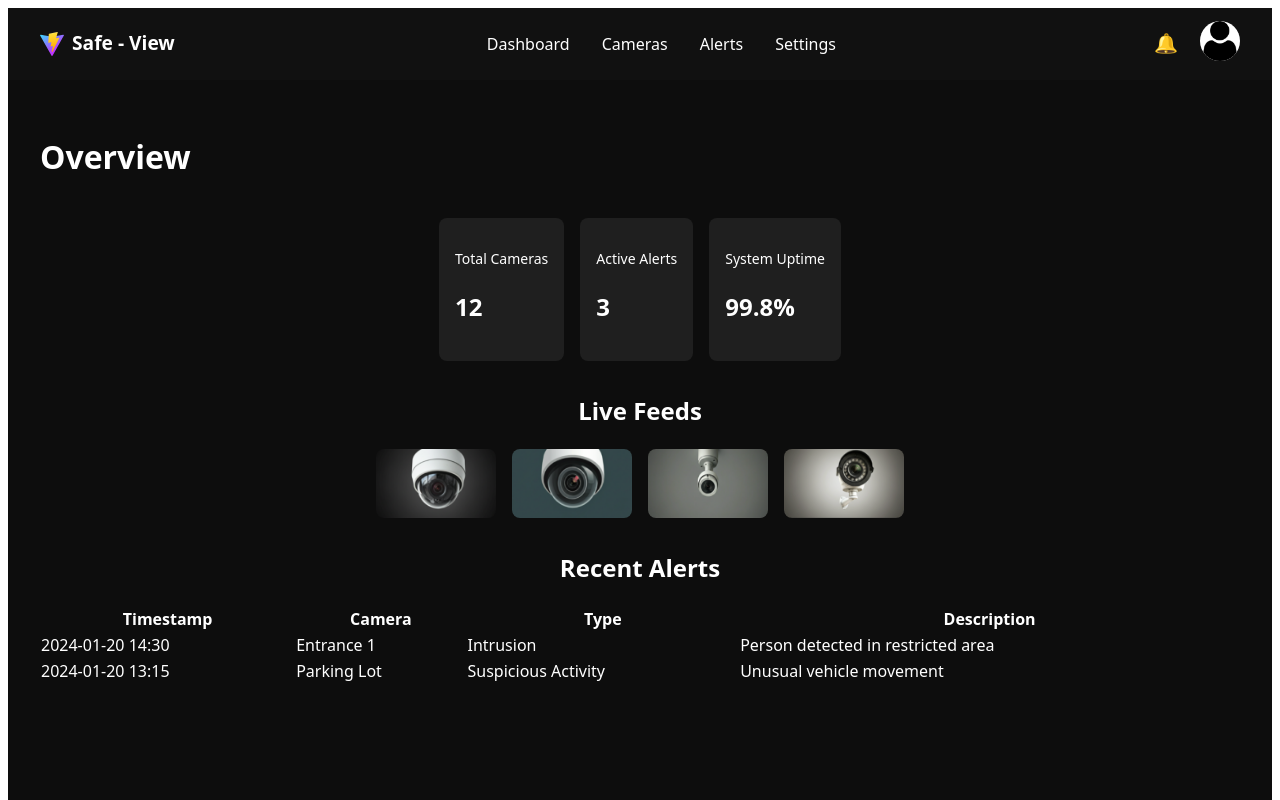
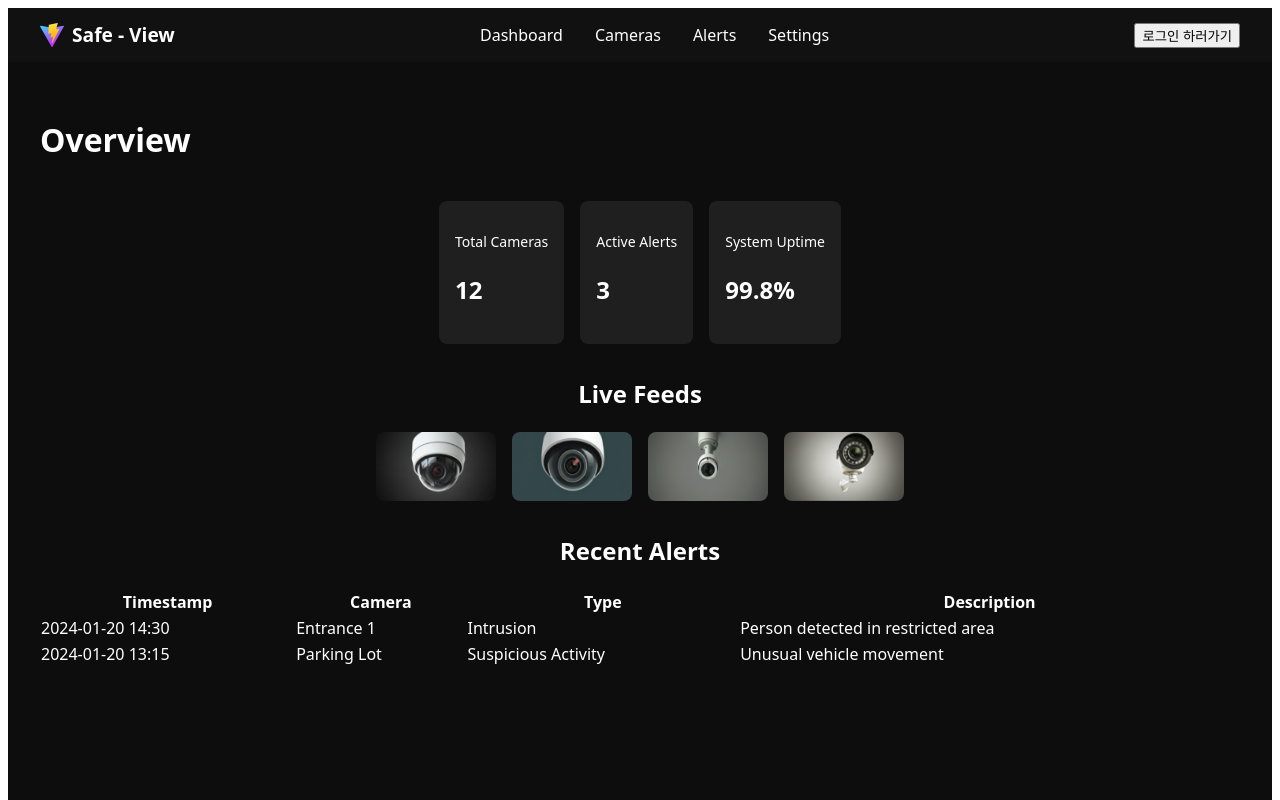
Before and after one commit to SafeView/Frontend, a React (Vite) app: page / in a window 1280 px wide. Shown: the top 800 px of the page. Built offline with nearby package versions, Linux system fonts and the light colour scheme.

Commit message:
FEAT : 로그인 여부에 따라 헤더 출력 변환

```diff
--- a/src/components/Header/Header.tsx
+++ b/src/components/Header/Header.tsx
@@ -1,7 +1,17 @@
-import { Link } from 'react-router-dom';
+import {Link, useNavigate} from 'react-router-dom';
 import styles from './Header.module.css';
+import {useUserStore} from "../../stores/userStore.ts";
 
 const Header = () => {
+    const { user, logout } = useUserStore();
+    const navigate = useNavigate();
+
+    const handleLogout = () => {
+        logout(); // 상태 초기화
+        navigate('/'); // 홈으로 이동
+    };
+
+
     return (
         <header className={styles.header}>
             <div className={styles.left}>
@@ -17,14 +27,25 @@ const Header = () => {
             </nav>
 
             <div className={styles.right}>
-                <button className={styles.iconBtn}>🔔</button>
-                <Link to="/login">
-                    <img
-                        src="/assets/defaultProfile.png" // Placeholder profile image
-                        alt="profile"
-                        className={styles.profile}
-                    />
-                </Link>
+                {/* ✅ 로그인 상태일 때 */}
+                {user ? (
+                    <>
+                        <span className={styles.welcome}>{user.nickname} 님 환영합니다!</span>
+                        <button className={styles.iconBtn}>🔔</button>
+                        <button className={styles.logoutBtn} onClick={handleLogout}>
+                            로그아웃
+                        </button>
+                    </>
+                ) : (
+                    <>
+                        <button
+                            className={styles.loginBtn}
+                            onClick={() => navigate('/login')}
+                        >
+                            로그인 하러가기
+                        </button>
+                    </>
+                )}
             </div>
         </header>
     );
```
